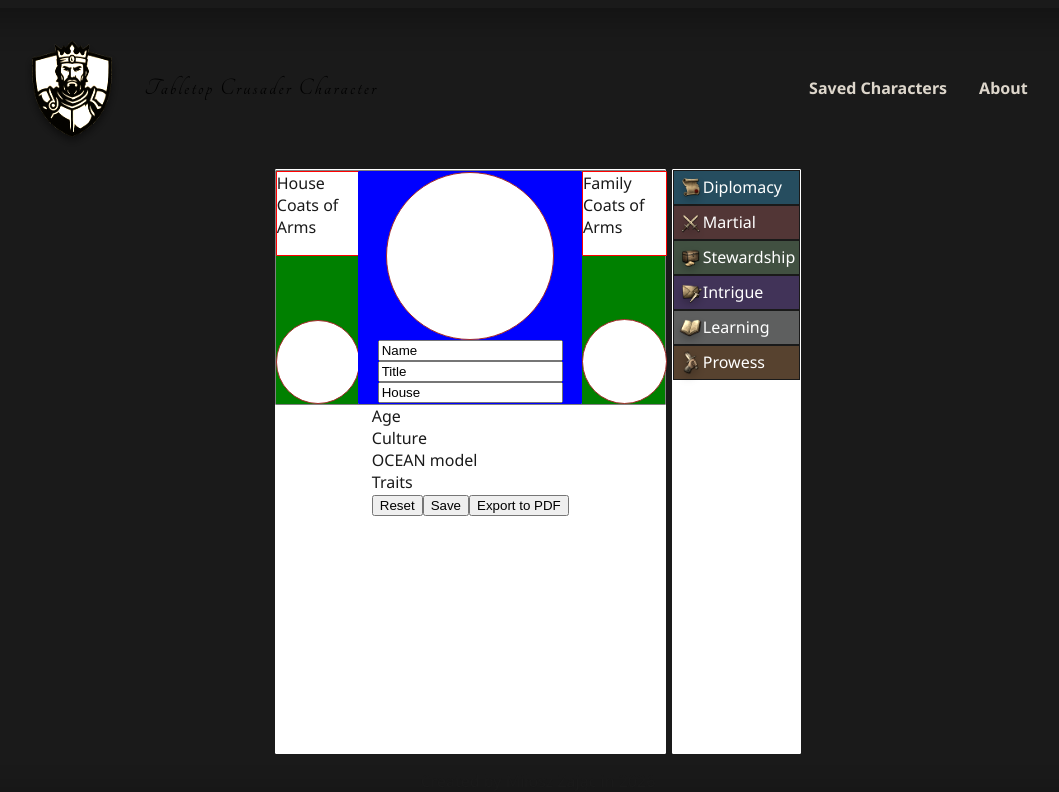
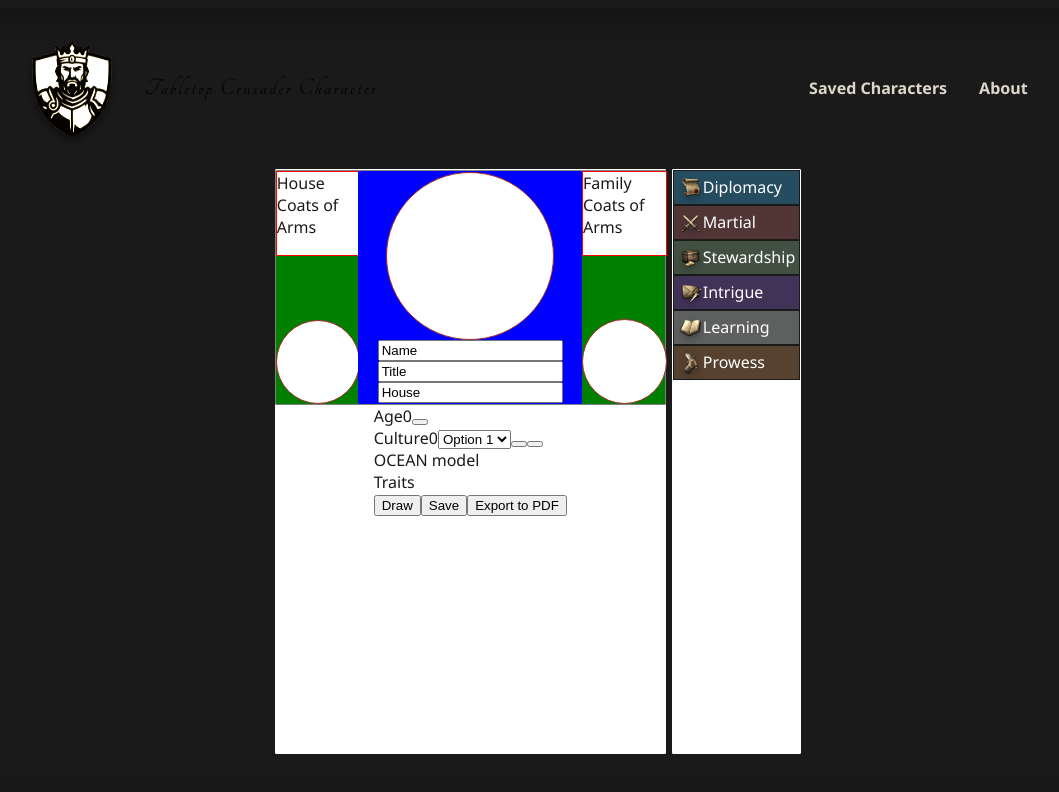
Before and after one commit to kaioraul/rpg_character_generator_pdxbased, a Next.js app: page / in a window 1280 px wide. Shown: the top 792 px of the page, without its empty margins (102-1161 px from the left). Built offline with nearby package versions, Linux system fonts and the light colour scheme; a web font is replaced by a local one.

Commit message:
feat: RecordManager skeleton

```diff
--- a/src/app/page.tsx
+++ b/src/app/page.tsx
@@ -7,6 +7,8 @@ import stewardshipImage from "../images/stewardship.png";
 import intrigueImage from "../images/intrigue.png";
 import learningImage from "../images/learning.png";
 import prowessImage from "../images/prowess.png";
+import Age from "../components/RecordManager/Age";
+import RecordManager from "../components/RecordManager/RecordManager";
 
 export default function Home() {
   return (
@@ -29,11 +31,17 @@ export default function Home() {
           </div>
         </div>
         <div className={css.mainContainerBottom}>
-          <div>Age</div>
-          <div>Culture</div>
+          <div>
+            Age
+            <Age value={0} />
+          </div>
+          <div>
+            Culture
+            <RecordManager value={0} />
+          </div>
           <div>OCEAN model</div>
           <div>Traits</div>
-          <button>Reset</button>
+          <button>Draw</button>
           <button>Save</button>
           <button>Export to PDF</button>
         </div>
--- /dev/null
+++ b/src/components/RecordManager/AddValue.tsx
@@ -0,0 +1,9 @@
+"client";
+
+export default function AddValue() {
+  return (
+    <>
+      <button id="add" />
+    </>
+  );
+}
--- /dev/null
+++ b/src/components/RecordManager/Age.tsx
@@ -0,0 +1,18 @@
+"client";
+
+import Draw from "./Draw";
+
+/* import css from "./Age.module.css"; */
+
+interface AgeProps {
+  value: number;
+}
+
+export default function Age({ value }: AgeProps) {
+  return (
+    <>
+      {value}
+      <Draw />
+    </>
+  );
+}
--- /dev/null
+++ b/src/components/RecordManager/Draw.tsx
@@ -0,0 +1,11 @@
+"client";
+
+/* import css from "./Draw.module.css"; */
+
+export default function Draw() {
+  return (
+    <>
+      <button id="draw" />
+    </>
+  );
+}
--- /dev/null
+++ b/src/components/RecordManager/Dropdown.tsx
@@ -0,0 +1,11 @@
+"client";
+
+export default function Dropdown() {
+  return (
+    <select>
+      <option>Option 1</option>
+      <option>Option 2</option>
+      <option>Option 3</option>
+    </select>
+  );
+}
--- /dev/null
+++ b/src/components/RecordManager/RecordManager.tsx
@@ -0,0 +1,22 @@
+"client";
+
+import AddValue from "./AddValue";
+import Draw from "./Draw";
+import Dropdown from "./Dropdown";
+
+/* import css from "./RecordManager.module.css"; */
+
+interface RecordManagerProps {
+  value: string | number | undefined;
+}
+
+export default function RecordManager({ value }: RecordManagerProps) {
+  return (
+    <>
+      {value}
+      <Dropdown />
+      <AddValue />
+      <Draw />
+    </>
+  );
+}
```
